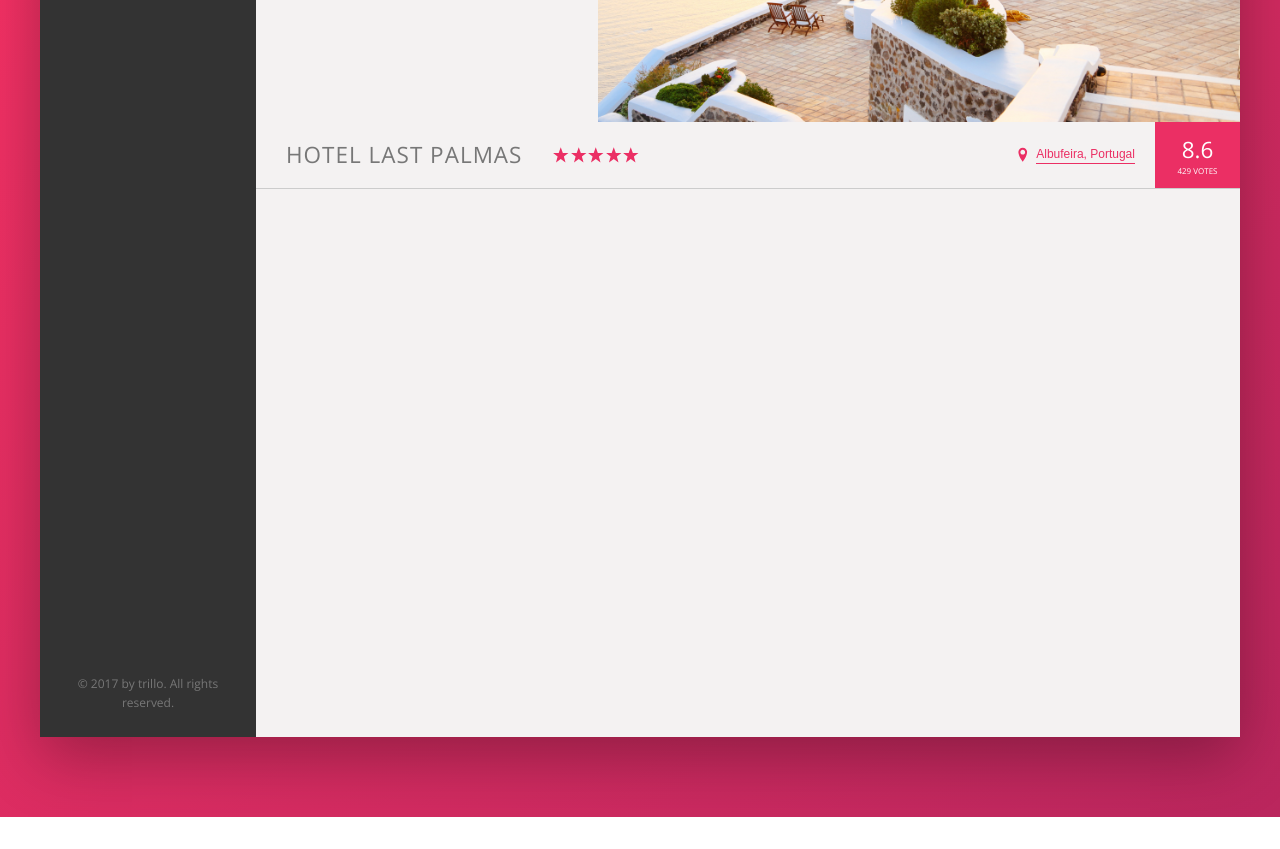
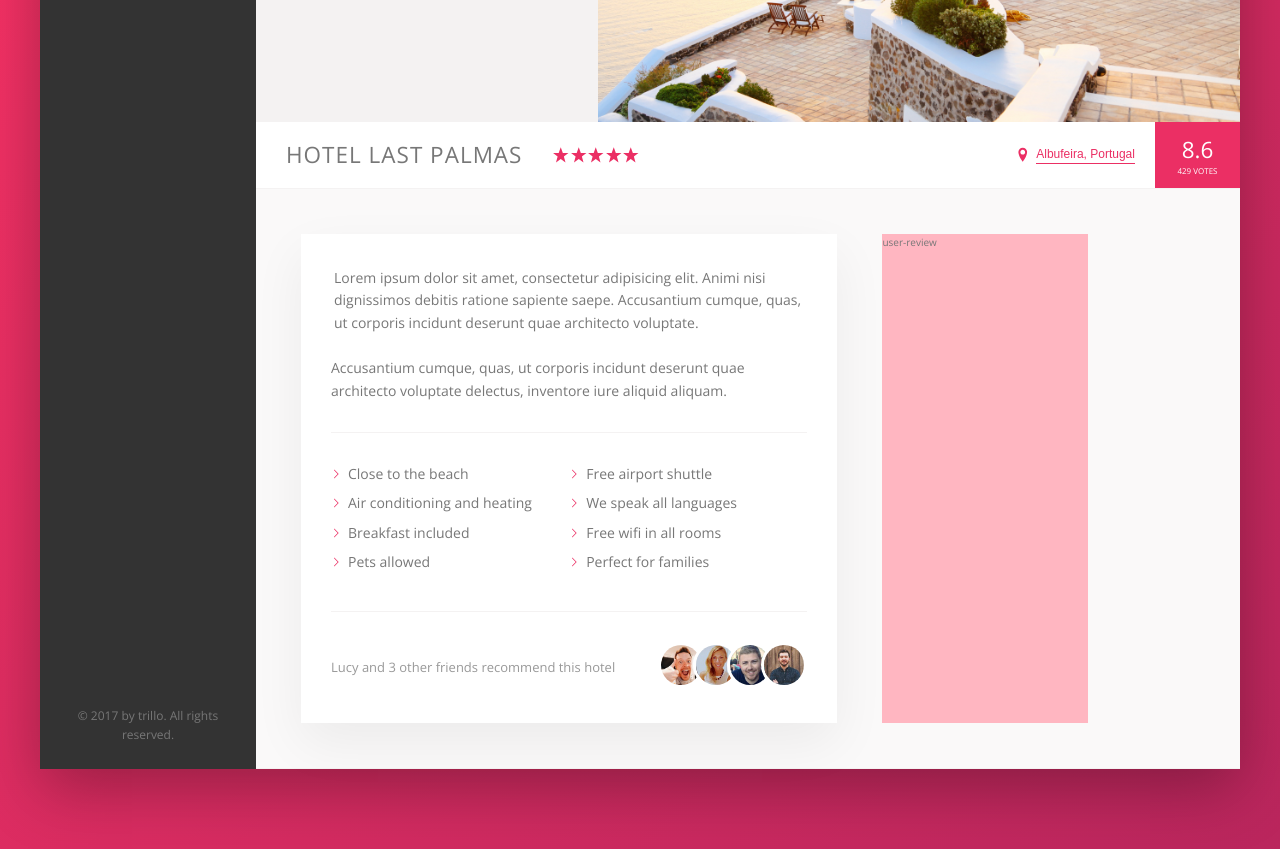
Before and after one commit to VincentChen6345/TrilloProject-web-booking-app, a website: page index.html in a window 1280 px wide. Shown: the part 413-1262 px from the top of the page. Before the commit the page ends 1230 px from the top, so only its background shows below. Drawn offline with nearby package versions, Linux system fonts and the light colour scheme.

Commit message:
built description

```diff
--- a/index.html
+++ b/index.html
@@ -148,6 +148,61 @@
               <div class="overview__rating-count">429 votes</div>
             </div>
           </div>
+          <div class="detail">
+            <div class="description">
+              <p class="paragraph">
+                Lorem ipsum dolor sit amet, consectetur adipisicing elit. Animi
+                nisi dignissimos debitis ratione sapiente saepe. Accusantium
+                cumque, quas, ut corporis incidunt deserunt quae architecto
+                voluptate.
+              </p>
+              <p class="paragraph">
+                Accusantium cumque, quas, ut corporis incidunt deserunt quae
+                architecto voluptate delectus, inventore iure aliquid aliquam.
+              </p>
+
+              <ul class="list">
+                <li class="list__item">Close to the beach</li>
+                <li class="list__item">Free airport shuttle</li>
+                <li class="list__item">Air conditioning and heating</li>
+                <li class="list__item">We speak all languages</li>
+                <li class="list__item">Breakfast included</li>
+                <li class="list__item">Free wifi in all rooms</li>
+                <li class="list__item">Pets allowed</li>
+                <li class="list__item">Perfect for families</li>
+              </ul>
+
+              <div class="recommend">
+                <p class="recommend__count">
+                  Lucy and 3 other friends recommend this hotel
+                </p>
+                <div class="recommend__friends">
+                  <img
+                    src="img/user-1.jpg"
+                    alt="friend 1"
+                    class="recommend__photo"
+                  />
+                  <img
+                    src="img/user-2.jpg"
+                    alt="friend 2"
+                    class="recommend__photo"
+                  />
+                  <img
+                    src="img/user-3.jpg"
+                    alt="friend 3"
+                    class="recommend__photo"
+                  />
+                  <img
+                    src="img/user-4.jpg"
+                    alt="friend 4"
+                    class="recommend__photo"
+                  />
+                </div>
+              </div>
+            </div>
+
+            <div class="user-review">user-review</div>
+          </div>
         </main>
       </div>
     </div>
--- a/sass/_base.scss
+++ b/sass/_base.scss
@@ -17,6 +17,8 @@ COLORS
   --color-grey-dark-3: #999;
 
   --shadow-dark: 0 2rem 6rem rgba(0, 0, 0, 0.3);
+  --shadow-light: 0 2rem 5rem rgba(0, 0, 0, 0.06);
+  --line: 1px solid var(--color-grey-light-2);
 }
 
 *,
--- a/sass/_component.scss
+++ b/sass/_component.scss
@@ -202,7 +202,8 @@
 .overview {
   display: flex;
   align-items: center;
-  border-bottom: 1px solid var(--color-grey-light-4);
+  border-bottom: var(--line);
+  background-color: white;
 
   &__heading {
     font-size: 2.25rem;
@@ -277,3 +278,71 @@
     outline: none;
   }
 }
+
+////////////////
+//Paragraphs
+.paragraph:not(:last-of-type) {
+  padding: 0.3rem;
+  margin-bottom: 2rem;
+}
+
+//////////////////////
+/////LISTS
+.list {
+  margin: 3rem 0;
+  list-style: none;
+  padding: 3rem 0;
+  border-top: var(--line);
+  display: flex;
+  flex-wrap: wrap;
+  border-bottom: var(--line);
+
+  &__item {
+    flex: 0 0 50%;
+    margin-bottom: 0.7rem;
+  }
+
+  &__item:before {
+    content: "";
+    display: inline-block;
+    height: 1rem;
+    width: 1rem;
+    margin-right: 0.7rem;
+
+    //older browser//
+    // background-image: url(../img/chevron-thin-right.svg);
+    // background-size: cover;
+
+    //Newer browsers - masks
+    background-color: var(--color-primary);
+    -webkit-mask-image: url(../img/chevron-thin-right.svg);
+    -webkit-mask-size: cover;
+  }
+}
+
+///////////////////////////
+////Recommend
+.recommend {
+  font-size: 1.3rem;
+  color: var(--color-grey-dark-3);
+  display: flex;
+  align-items: center;
+
+  &__count {
+    margin-right: auto;
+  }
+
+  &__friends {
+  }
+  &__photo {
+    box-sizing: content-box;
+    width: 4rem;
+    height: 4rem;
+    border-radius: 50%;
+    border: 3px solid white;
+
+    &:not(:last-child) {
+      margin-right: -1.5rem;
+    }
+  }
+}
--- a/sass/_layout.scss
+++ b/sass/_layout.scss
@@ -9,7 +9,7 @@
   font-size: 1.4rem;
   height: 7rem;
   background-color: #fff;
-  border-bottom: 1px solid var(--color-grey-light-2);
+  border-bottom: var(--line);
   display: flex;
   justify-content: space-between;
   align-items: center;
@@ -26,6 +26,28 @@
 }
 .hotel-view {
   //testing purposes//
-  height: 100rem;
+
   flex: 1;
 }
+
+.detail {
+  //parent container
+  display: flex;
+  padding: 4.5rem;
+  background-color: var(--color-grey-light-1);
+  border-bottom: var(--line);
+}
+
+.description {
+  background-color: white;
+  flex: 0 0 60%;
+  margin-right: 4.5rem;
+  padding: 3rem;
+  box-shadow: var(--shadow-light);
+  font-size: 1.4rem;
+}
+
+.user-review {
+  background-color: lightpink;
+  flex: 0 0 23%;
+}
```
Also changed, not shown: css/style.css.
